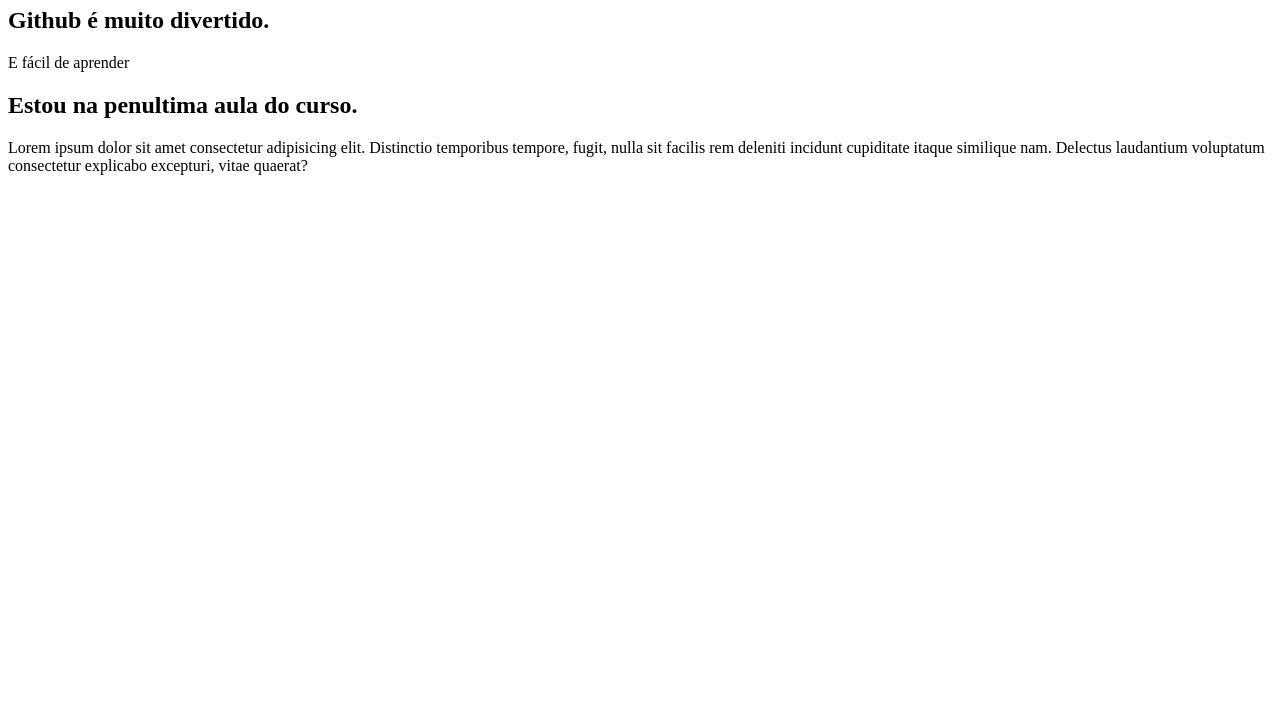
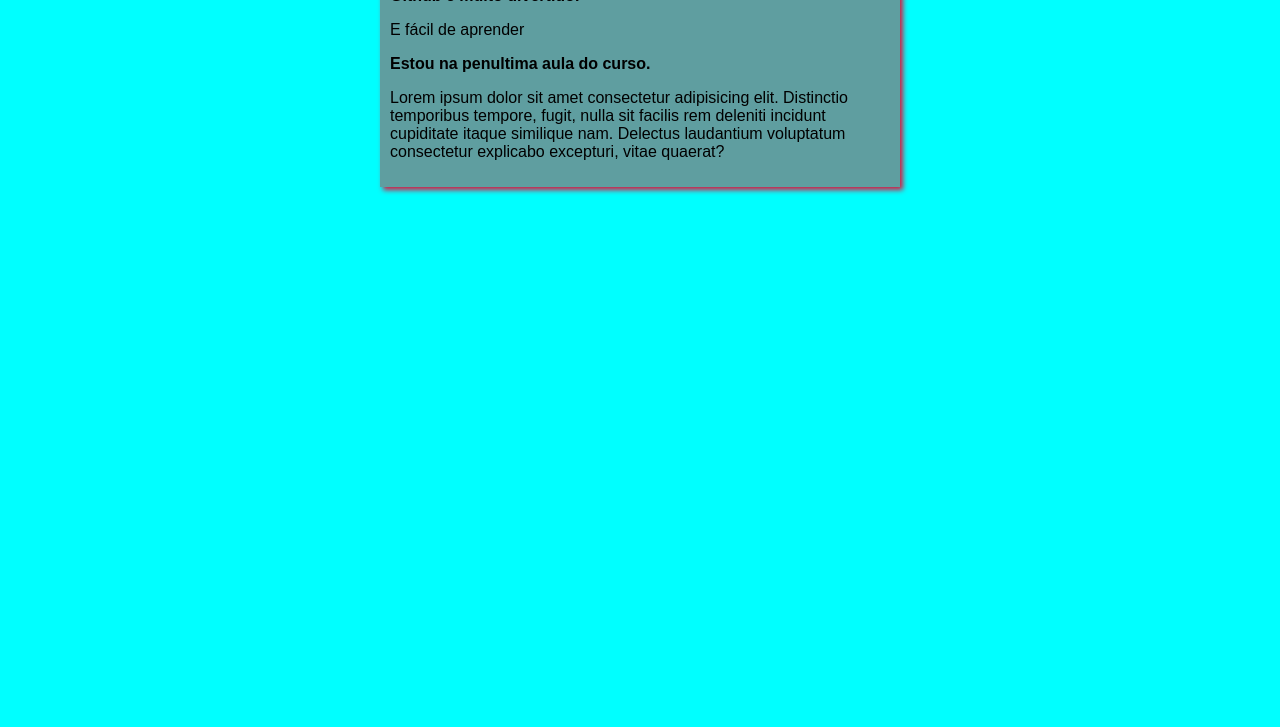
Before and after one commit to julivimmer/projeto-teste, a plain HTML site: page index.html in a window 1280 px wide. Shown: the part 73-800 px from the top of the page. Drawn offline with Linux system fonts and the light colour scheme.

Commit message:
Iniciei o css

```diff
--- /dev/null
+++ b/estilos/style.css
@@ -0,0 +1,16 @@
+*{
+   font-family: Arial, Helvetica, sans-serif;
+   font-size: 16px;
+}
+
+body{
+    background-color: aqua;
+}
+
+main{
+    background-color: cadetblue;
+    width: 500px;
+    margin: auto;
+    padding: 10px;
+    box-shadow: 3px 3px 5px rgb(220, 20, 60);
+}
--- a/index.html
+++ b/index.html
@@ -5,6 +5,7 @@
     <meta http-equiv="X-UA-Compatible" content="IE=edge">
     <meta name="viewport" content="width=device-width, initial-scale=1.0">
     <title>Projeto de site</title>
+    <link rel="stylesheet" href="estilos/style.css"
 </head>
 <body>
     <main>
```
